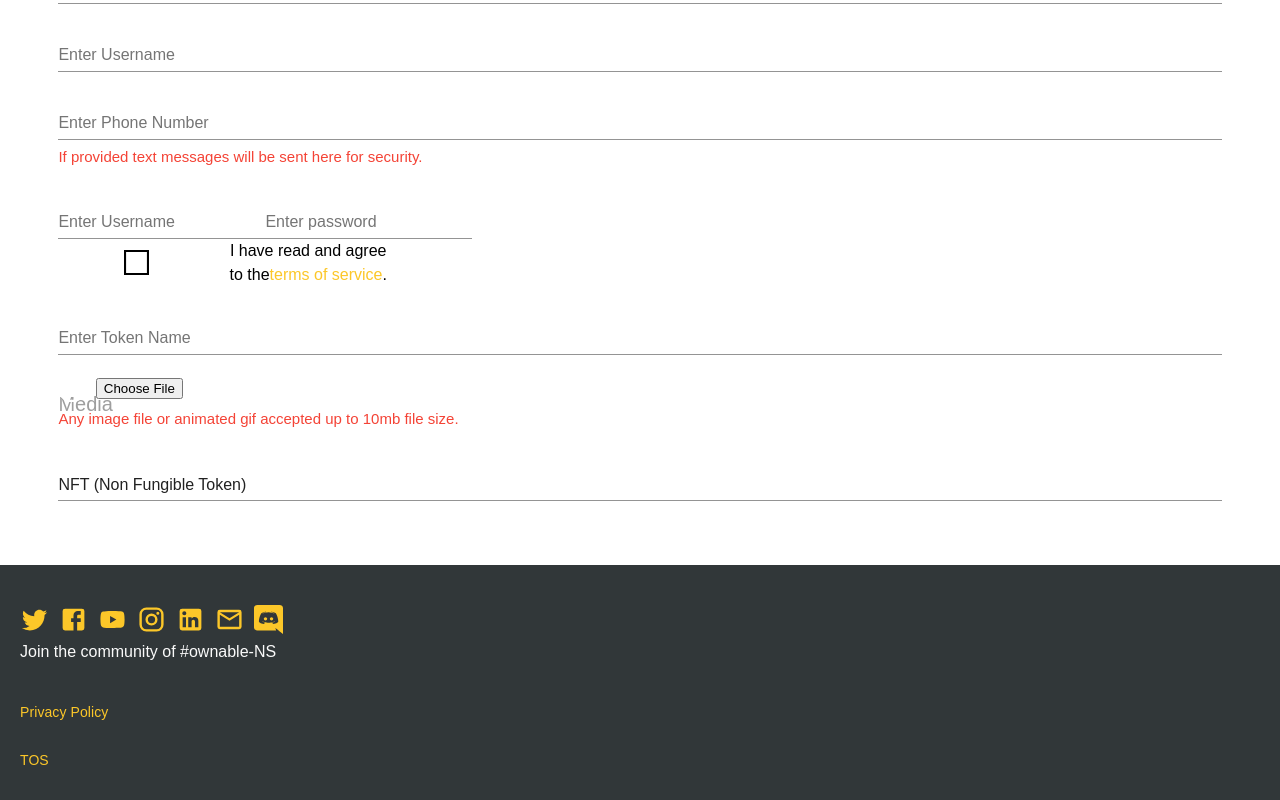
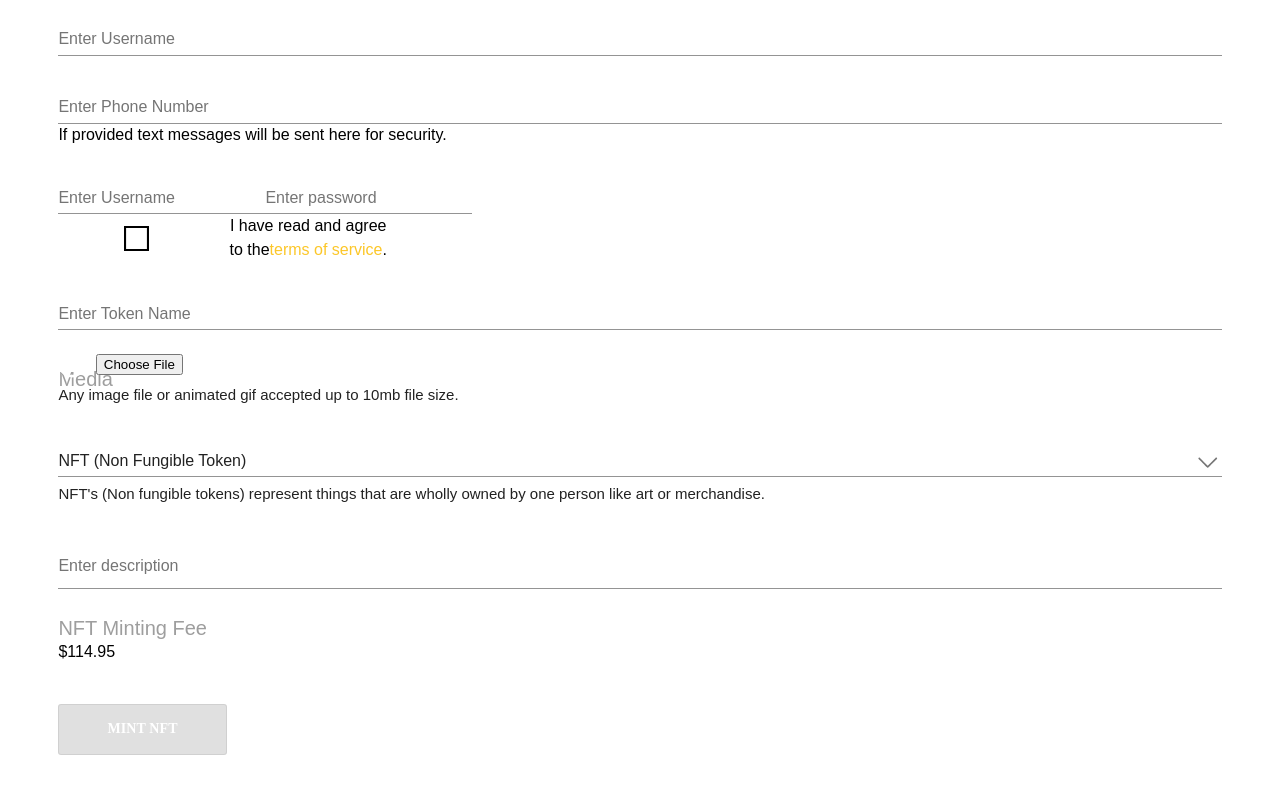
Before and after one commit to ByrMucahit/Ownable-NFT-Service, a Next.js app: page /makeNft in a window 1280 px wide. Shown: the part 420-1220 px from the top of the page. Built offline with nearby package versions, Linux system fonts and the light colour scheme.

Commit message:
Make NFT Pages
It's lefted that some sensitive css transaction.

```diff
--- /dev/null
+++ b/components/button/mint/index.js
@@ -0,0 +1,21 @@
+import React from "react";
+import styles from "./style.module.css"
+
+function mintBtn(){
+    return(
+        <button className={`
+        ${styles.muiInputBaseRoot}
+        ${styles.muiButtonRoot}
+        ${styles.muiButtonContained}
+        ${styles.cssButton}
+        ${styles.muiButtonContainedPrimary}
+        ${styles.muiDisabled}`}
+        tabIndex={"-1"}
+        type="submit"
+        disabled>
+            <span className={styles.muiButtonLabel}>Mint NFT</span>
+        </button>
+    )
+}
+
+export default mintBtn;
--- /dev/null
+++ b/components/button/mint/style.module.css
@@ -0,0 +1,96 @@
+
+
+
+
+
+
+
+
+
+
+
+.muiButtonLabel{
+    width: 100%;
+    display: inherit;
+    align-items: inherit;
+    line-height: 1;
+    justify-content: inherit;
+}
+
+.muiInputBaseRoot{
+    color: inherit;
+    border: 0;
+    cursor: pointer;
+    margin: 0;
+    display: inline-flex;
+    outline: 0;
+    padding: 0;
+    position: relative;
+    align-items: center;
+    user-select: none;
+    border-radius: 0;
+    vertical-align: middle;
+    -moz-appearance: none;
+    justify-content: center;
+    text-decoration: none;
+    background-color: transparent;
+    -webkit-appearance: none;
+    -webkit-tap-highlight-color: transparent;
+}
+
+
+
+.muiButtonRoot{
+    color: var(--c-text-color-87);
+    height: 51px;
+    padding: 17px 48px;
+    font-size: 14px;
+    min-width: 64px;
+    box-shadow: none;
+    box-sizing: border-box;
+    transition: backgroun-color 250ms cubic-bezier(0.4, 0, 0.2, 1) 0ms;
+    font-family: Work Sans;
+    font-weight: 700;
+    line-height: 15px;
+    border-radius: 3px;
+    letter-spacing: 0.11px;
+    text-transform: uppercase;
+    text-decoration: none;
+}
+
+.muiButtonContained{
+    color: var(--c-icon-color) !important;
+    border: 1px solid var(--c-btn-background);
+    box-shadow: none;
+    background-color: var(--c-btn-background);
+}
+
+.muiButtonContainedPrimary{
+    color: var(--c-icon-color);
+    background-color: var(--c-btn-background);
+}
+
+.cssButton{
+    align-self: flex-start;
+    margin-top: 40px;
+}
+
+.muiInputBaseRoot, .muiDisabled{
+    cursor: default;
+    pointer-events: none;
+}
+
+
+.muiButtonRoot, .muiDisabled{
+    color: var(--c-disabled-Button-26);
+}
+
+.muiButtonContained, .muiDisabled{
+    color: var(--c-disabled-Button-26);
+    box-shadow: none;
+    background-color: var(--c-disabled-Button-12);
+}
+
+.muiButtonContained, .muiDisabled{
+    border: 1px solid var(--c-disabled-Button);
+}
--- a/components/form/makeNFT/NonAccount/index.js
+++ b/components/form/makeNFT/NonAccount/index.js
@@ -1,6 +1,6 @@
 import React from "react";
 import HeadTitle from "../../../text/head-title";
-
+import MintBtn from "../../../button/mint/index";
 import styles from './style.module.css'
 import * as Icon from '../../../icons'
 import Input from '../../../input/text/text'
@@ -392,9 +392,79 @@ function MakeNFTForm(){
                                     ${styles.muiSelectSelectMenu}
                                     ${styles.muiInputBaseInput}
                                     ${styles.muiInputInput}`}>NFT (Non Fungible Token)</div>
-                                    <input name="assetType" aria-hidden="true" tabIndex={"-1"} className={styles.muiSelectNativeInput}></input>
+                                    <input name="assetType" aria-hidden="true" tabIndex={"-1"} className={styles.muiSelectNativeInput}/>
+                                    <Icon.DownArrow className={`${styles.muiSvgIconRoot} ${styles.muiSelectIcon}`}/>
+                                </div>
+                                <p className={`${styles.muiFormHelperTextRoot} ${styles.muiFormHelperTextFilled}`}>
+                                    NFT's (Non fungible tokens) represent things that are wholly owned by one person like art or merchandise.
+                                </p>
+                            </div>
+
+                            <div className={`${styles.muiFormControlRoot} ${styles.muiFormControlFullWidth}`}>
+                                <label className={`
+                                ${styles.muiFormLabelRoot}
+                                ${styles.muiInputLabelRoot}
+                                ${styles.muiInputLabelFormControl}
+                                ${styles.muiInputLabelAnimated}`}
+                                data-shrink="false"
+                                name="description"
+                                placeholder="Enter description"></label>
+
+                                <div className={`
+                                ${styles.muiInputBaseRoot}
+                                ${styles.muiInputRoot}
+                                ${styles.muiInputUnderline}
+                                ${styles.cssInput}
+                                ${styles.muiInputBaseFullWidth}
+                                ${styles.muiInputFullWidth}
+                                ${styles.muiInputBaseFormControl}
+                                ${styles.muiInputFormControl}
+                                ${styles.muiInputBaseMultiLine}
+                                ${styles.muiInputMultiLine}`}>
+                                    <textarea
+                                    rows={"1"}
+                                    aria-onInvalid={"false"}
+                                    name="description"
+                                    placeholder="Enter description"
+                                    className={`
+                                    ${styles.muiInputBaseInput}
+                                    ${styles.muiInputInput}
+                                    ${styles.muiInputBaseInputMultiLine}
+                                    ${styles.muiInputInputMultiLine}`}
+                                    style={{"height":"30px;", "overflow":"hidden;"}}></textarea>
+                                    <textarea
+                                    aria-hidden="true"
+                                    className={`
+                                    ${styles.muiInputBaseInput}
+                                    ${styles.muiInputInput}
+                                    ${styles.muiInputBaseInputMultiLine}
+                                    ${styles.muiInputInputMultiLine}`}
+                                    readOnly tabIndex={"-1"}
+                                    style={{
+                                        "visibility":"hidden",
+                                        "position":"absolute",
+                                        "overflow":"hidden",
+                                        "height":"0px",
+                                        "height":"0px;",
+                                        "top":"0px",
+                                        "left":"0px",
+                                        "transform":"translateZ(0px)",
+                                        "width":"734.652px"}}></textarea>
                                 </div>
                             </div>
+
+                            <div className={styles.muiFormControlRoot}>
+                                <label className={`
+                                ${styles.muiFormLabelRoot}
+                                ${styles.muiInputLabelRoot}
+                                ${styles.muiInputLabelFormControl}
+                                ${styles.muiInputLabelAnimated}`}
+                                data-shrink="false"
+                                style={{"position":"relative","marginTop":"30px","top":"-40px"}}
+                                >NFT Minting Fee</label>
+                                $114.95
+                            </div>
+                            <MintBtn/>
                         </form>
                     </div>
                 </div>
--- a/components/form/makeNFT/NonAccount/style.module.css
+++ b/components/form/makeNFT/NonAccount/style.module.css
@@ -58,16 +58,7 @@
                 margin: 0;
             }
 
-            .muiFormHelperTextRoot{
-                color: var(--c-text-color-87);
-                margin: 0;
-                font-size: 15px;
-                margin-top: 3px;
-                text-align: left;
-                font-family: "Nunito Sans",sans-serif;
-                font-weight: 400;
-                line-height: 28px;
-            }
+
 
             .cssAccountLinkContent{
                 margin-top: 40px;
@@ -193,7 +184,7 @@
                     pointer-events: none;
                 }
 
-                .muiFormHelperTextRoot, .muiError{
+                .muiError{
                     color: var(--c-error-color);
                 }
             }
@@ -362,6 +353,53 @@
             position: absolute;
             pointer-events: none;
         }
+
+        .muiSelectIcon{
+            top: calc(50% - 12px);
+            color: var(--c-text-color-54);
+            right: 0;
+            position: absolute;
+            pointer-events: none;
+        }
+
+        .muiSvgIconRoot{
+            fill: currentColor;
+            width: 1em;
+            height: 1em;
+            display: inline-block;
+            font-size: 1.7142857142857142rem;
+            transition: fill 200ms cubic-bezier(0.4, 0, 0.2, 1) 0ms;
+            flex-shrink: 0;
+            user-select: none;
+        }
+
+        .muiFormHelperTextRoot{
+            color: var(--c-text-color-87);
+            margin: 0;
+            font-size: 15px;
+            margin-top: 3px;
+            text-align: left;
+            font-family: "Nunito Sans",sans-serif;
+            font-weight: 400;
+            line-height: 28px;
+        }
+
+       .muiInputBaseMultiLine{
+           padding: 6px 0 7px;
+       }
+
+       .muiInputInputMultiLine{
+           min-height: 1.1875em;
+           line-height: 30px;
+       }
+
+       .muiInputBaseInputMultiLine{
+           height: auto;
+           resize: none;
+           padding: 0;
+       }
+
+
     }
 
     .cssMedia{
@@ -435,17 +473,6 @@
                margin-right: 10px;
            }
 
-           .muiSvgIconRoot{
-               fill: currentColor;
-               width: 1em;
-               height: 1em;
-               display: inline-block;
-               font-size: 1.7142857142857142rem;
-               transition: fill 200ms cubic-bezier(0.4, 0, 0.2, 1) 0ms;
-               flex-shrink: 0;
-               user-select: none;
-           }
-
            .cssSvgContent{
                display: none;
            }
--- /dev/null
+++ b/components/icons/DownArrow.js
@@ -0,0 +1,17 @@
+import * as React from 'react'
+
+function SvgDownArrow(props) {
+  return (
+    <svg
+      xmlns="http://www.w3.org/2000/svg"
+      width="1em"
+      height="1em"
+      viewBox="0 0 512 512"
+      {...props}
+    >
+      <path d="M89.5 161.4c-6.7 2.9-10.5 10.5-9 18.3.6 3.4 10 13.1 84.3 87.5 74.4 74.3 84.1 83.7 87.5 84.3 9.4 1.8 3.9 6.6 94.9-84.3 90.9-90.9 86.1-85.5 84.3-94.9-.9-4.9-6.9-10.9-11.8-11.8-9.4-1.8-4.6-5.9-87.5 76.8L256 313.5l-75.8-75.7c-42.4-42.4-76.9-76.2-78.5-76.8-3.8-1.4-8.5-1.2-12.2.4z" />
+    </svg>
+  )
+}
+
+export default SvgDownArrow
--- a/components/icons/index.js
+++ b/components/icons/index.js
@@ -1,6 +1,7 @@
 export { default as AppStore } from './AppStore'
 export { default as CheckSquare } from './CheckSquare'
 export { default as Discord } from './Discord'
+export { default as DownArrow } from './DownArrow'
 export { default as DropDownİcon } from './DropDownİcon'
 export { default as DropDown } from './DropDown'
 export { default as EthLogo } from './EthLogo'
--- a/styles/variable.css
+++ b/styles/variable.css
@@ -22,4 +22,7 @@
     --c-label-color: #9e9e9e;
     --c-error-color: #f44336;
     --c-Icon-Button-Color-Secondary: #585958;
+    --c-disabled-Button : rgb(89 88 90 / 12%);
+    --c-disabled-Button-26: rgba(0, 0, 0, 0.26);
+    --c-disabled-Button-12: rgba(0, 0, 0, 0.12);
 }
```
Also changed, not shown: icons/down-arrow.svg (added).
